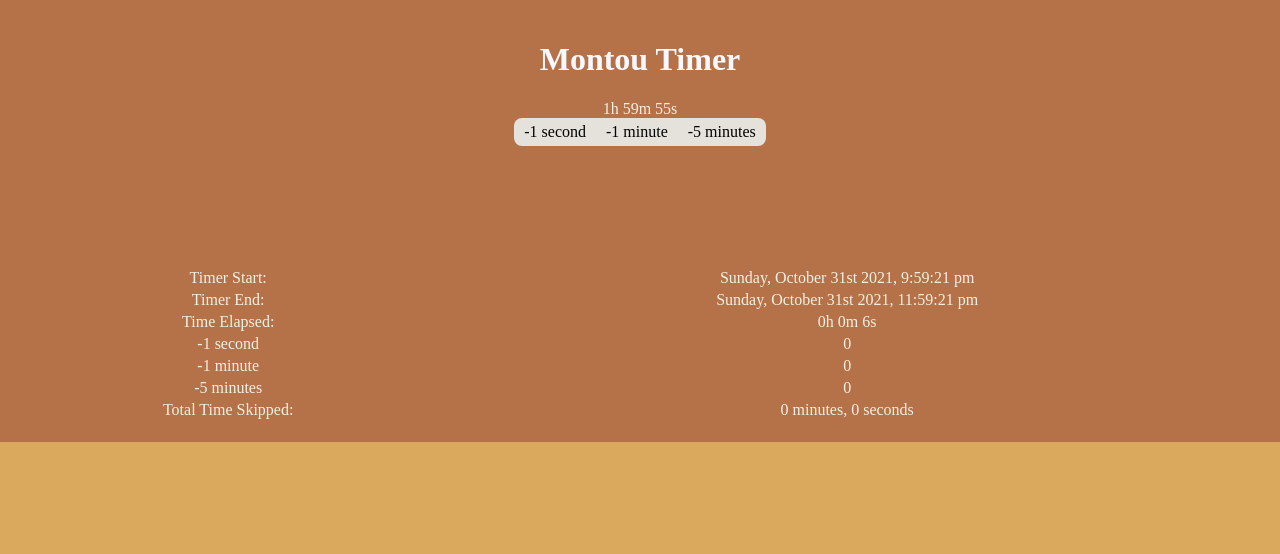
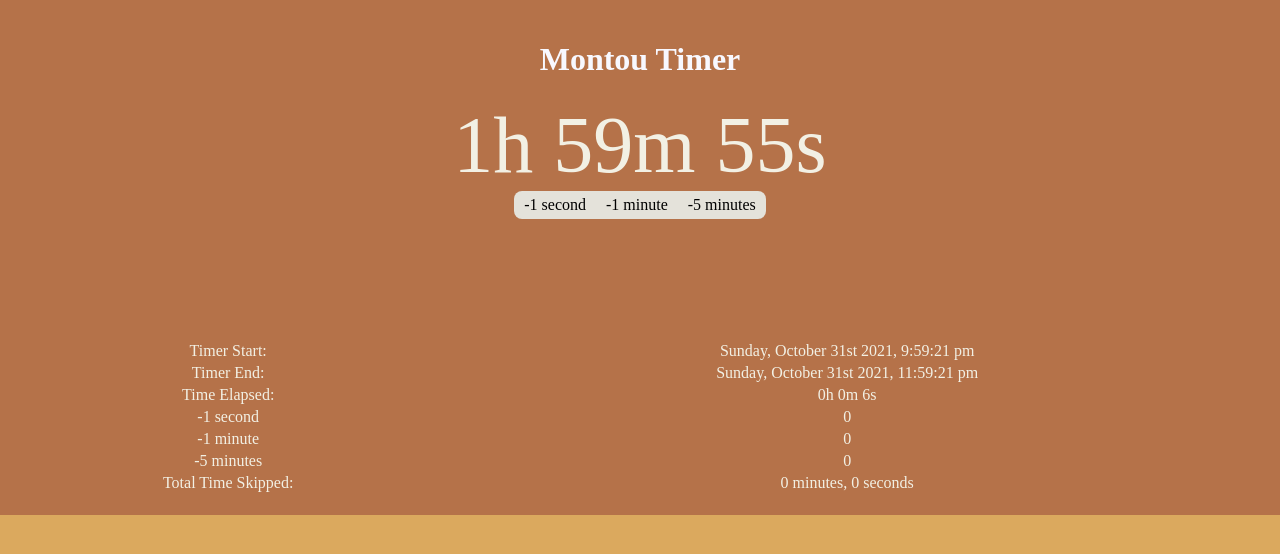
Before and after one commit to rrTong/montou-timer, a React (Create React App) app: page / in a window 1280 px wide. Shown: the top 554 px of the page. Built offline with nearby package versions, Linux system fonts and the light colour scheme; a web font is replaced by a local one.

Commit message:
enlarge timer text

```diff
--- a/src/components/Timer.js
+++ b/src/components/Timer.js
@@ -36,9 +36,9 @@ const Timer = () => {
   return (
     <>
       <div>
-        <span>{timeDiff.hours()}h </span>
-        <span>{timeDiff.minutes()}m </span>
-        <span>{timeDiff.seconds()}s</span>
+        <span className="timer-text">{timeDiff.hours()}h </span>
+        <span className="timer-text">{timeDiff.minutes()}m </span>
+        <span className="timer-text">{timeDiff.seconds()}s</span>
       </div>
       <button
         className="button"
--- a/src/styles/Timer.css
+++ b/src/styles/Timer.css
@@ -1,3 +1,7 @@
+.timer-text {
+  font-size: 5rem;
+}
+
 .button {
   font-size: 1rem;
   font-family: "Londrina Solid", cursive;
```
